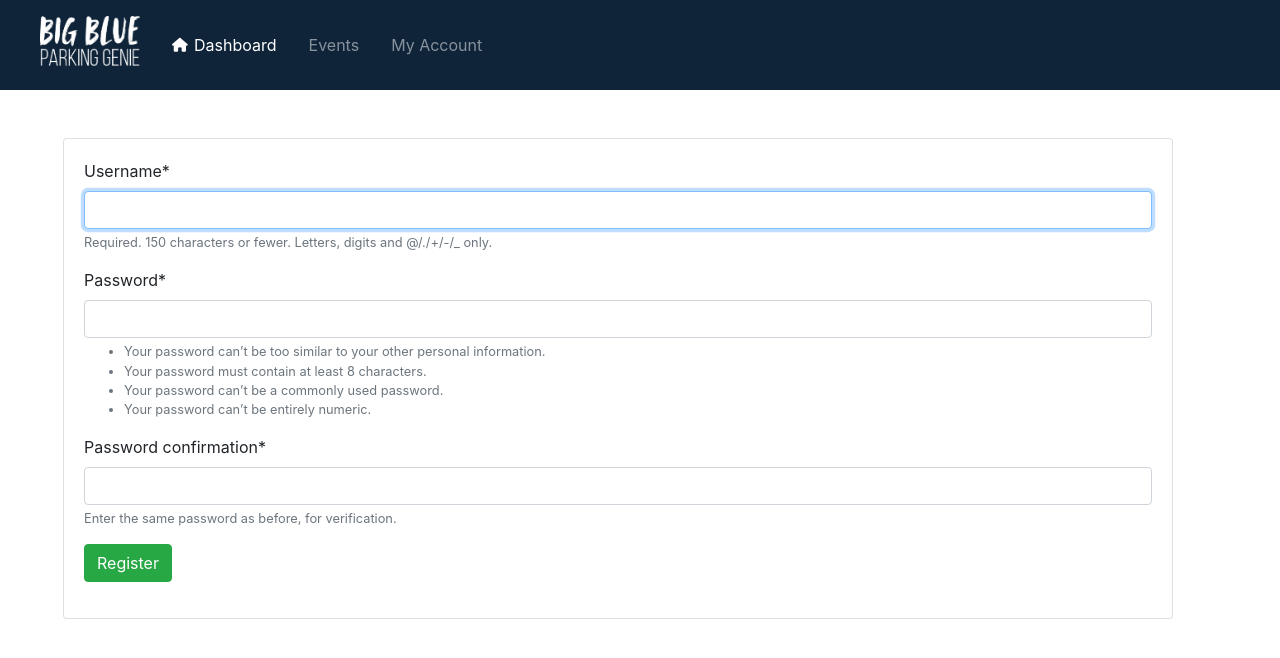
After one commit to Anne-Senpai/CS-3450-Team-5, a Django app: page /register/ in a window 1280 px wide. The commit adds this page. Shown: the top 658 px of the page. Run offline with Django 3.2, Linux system fonts and the light colour scheme; some libraries are stand-ins or nearby versions.

Commit message:
added register.html and crispy

```diff
--- a/src/bbpg/bbpg/settings.py
+++ b/src/bbpg/bbpg/settings.py
@@ -38,6 +38,7 @@ INSTALLED_APPS = [
     'django.contrib.sessions',
     'django.contrib.messages',
     'django.contrib.staticfiles',
+    'crispy_forms',
 ]
 
 MIDDLEWARE = [
@@ -119,3 +120,5 @@ USE_TZ = True
 # https://docs.djangoproject.com/en/3.0/howto/static-files/
 
 STATIC_URL = '/static/'
+
+CRISPY_TEMPLATE_PACK = "bootstrap4"
--- a/src/bbpg/genie/templates/genie/base.html
+++ b/src/bbpg/genie/templates/genie/base.html
@@ -38,8 +38,10 @@
 </header>
 <body>
   <main>
+  <div class="container m-5">
     {% block content %}
     {% endblock %}
+  </div>
   </main>
 </body>
 </html>
--- /dev/null
+++ b/src/bbpg/genie/templates/genie/register.html
@@ -0,0 +1,15 @@
+{% extends 'genie/base.html' %}
+{% load static %}
+{% block title %}Sample{% endblock %}
+{% load crispy_forms_tags %}
+{% block content %}
+    <div class="card">
+        <div class="card-body">
+            <form method="POST" class="form-group">
+                {% csrf_token %}
+                {{ form|crispy }}
+                <button type="submit" class="btn btn-success">Register</button>
+            </form>
+        </div>
+    </div>
+{% endblock %}
--- a/src/bbpg/genie/urls.py
+++ b/src/bbpg/genie/urls.py
@@ -4,5 +4,6 @@ from . import views
 
 app_name = 'genie'
 urlpatterns = [
-    path('', views.sample, name='sample')
+    path('', views.sample, name='sample'),
+    path("register/", views.register, name="register")
 ]
--- a/src/bbpg/genie/views.py
+++ b/src/bbpg/genie/views.py
@@ -1,6 +1,17 @@
-from django.shortcuts import render
-
+from django.shortcuts import render, redirect
+from django.contrib.auth.forms import UserCreationForm
 def sample(request):
     return render(request, 'genie/sample.html')
 
-# Create your views here.
+def register(request):
+    if request.method == "POST":
+        form = UserCreationForm(request.POST)
+        if form.is_valid():
+            form.save()
+
+        return redirect("")
+
+    else:
+        form = UserCreationForm()
+
+    return render(request, "genie/register.html", {"form": form})
```
Also changed, not shown: src/bbpg/genie/models.py (+3 -5 lines).
